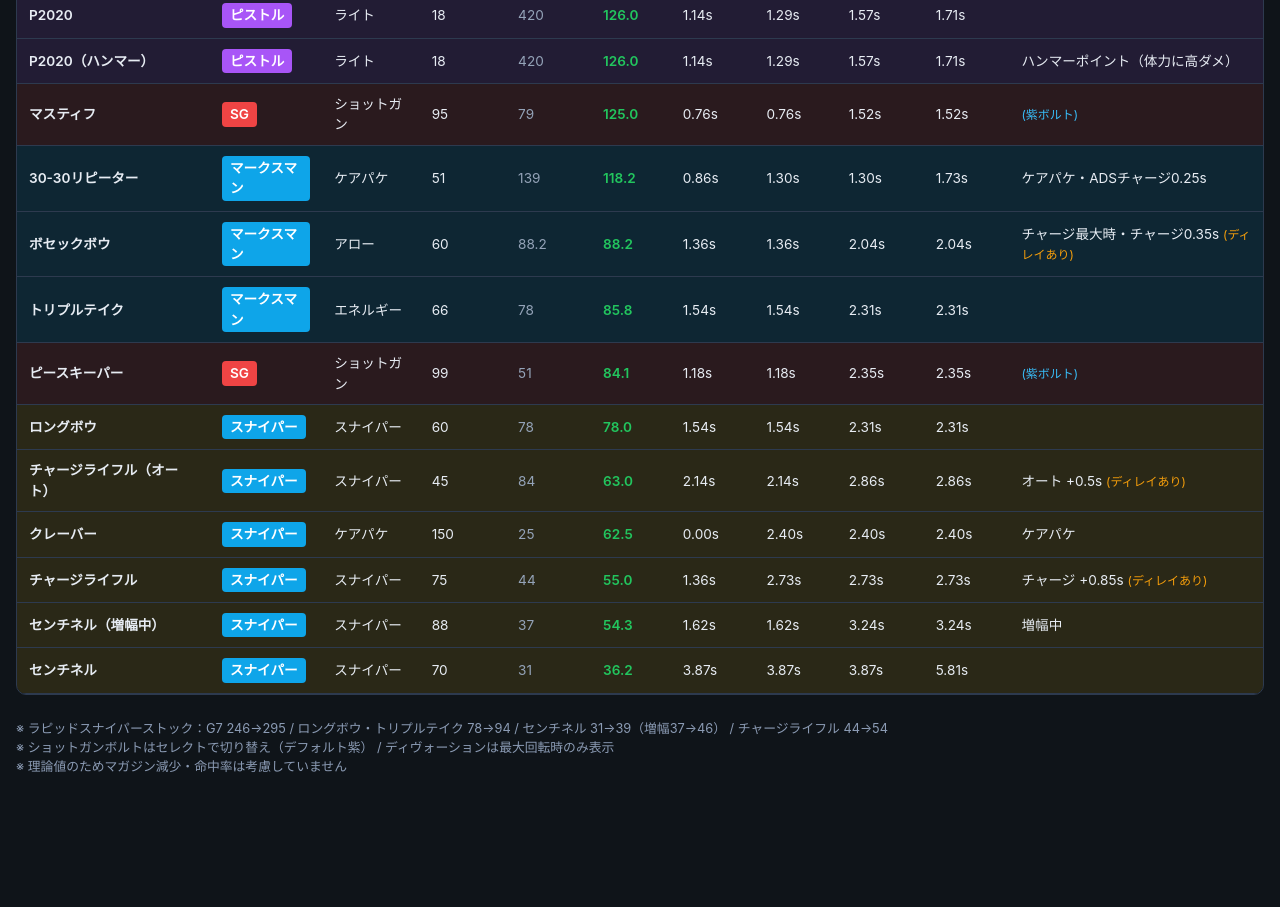
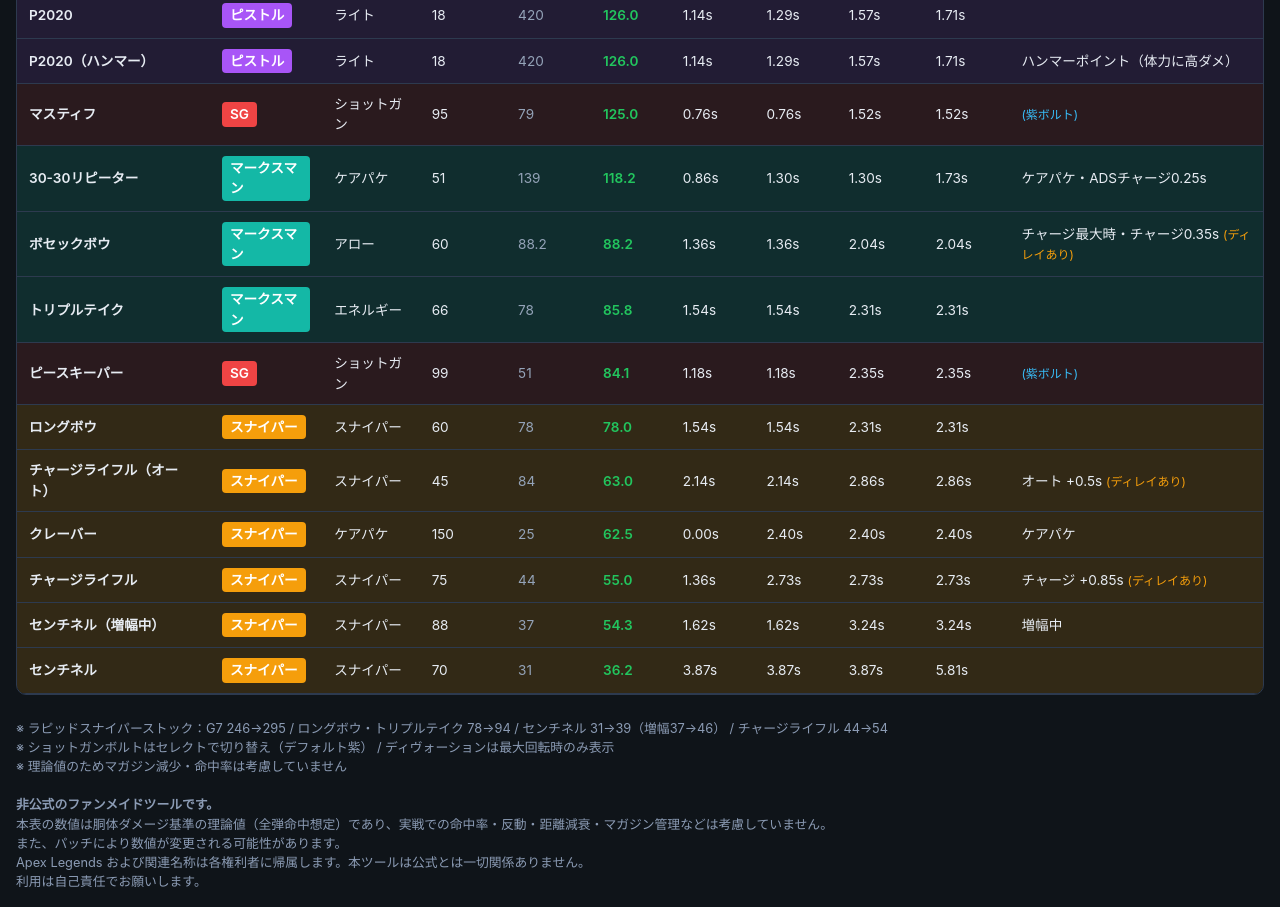
Before and after one commit to raigant0113-sketch/apex_dps, a plain HTML site: page index.html in a window 1280 px wide. Shown: the part 1666-2573 px from the top of the page. Before the commit the page ends 2458 px from the top, so only its background shows below. Drawn offline with Linux system fonts and the light colour scheme.

Commit message:
Update index.html

```diff
--- a/index.html
+++ b/index.html
@@ -130,8 +130,8 @@
   .type-LMG { background: rgba(249, 115, 22, 0.12); }
   .type-SG { background: rgba(239, 68, 68, 0.12); }
   .type-ピストル { background: rgba(168, 85, 247, 0.12); }
-  .type-マークスマン { background: rgba(14, 165, 233, 0.12); }
-  .type-スナイパー { background: rgba(234, 179, 8, 0.12); }
+  .type-マークスマン { background: rgba(20, 184, 166, 0.15); }
+  .type-スナイパー { background: rgba(245, 158, 11, 0.15); }
 
   /* 弾薬色 */
   .ammo-ライト { background: rgba(249, 115, 22, 0.15); }
@@ -146,14 +146,13 @@
   .badge-LMG { background: #f97316; color: #fff; }
   .badge-SG { background: #ef4444; color: #fff; }
   .badge-ピストル { background: #a855f7; color: #fff; }
-  .badge-マークスマン { background: #0ea5e9; color: #fff; }
-  .badge-スナイパー { background: #eab308; color: #111; }
+  .badge-マークスマン { background: #14b8a6; color: #fff; }
+  .badge-スナイパー { background: #f59e0b; color: #fff; }
 
   .badge-ライト { background: #f97316; color: #fff; }
   .badge-ヘビー { background: #86efac; color: #14532d; }
   .badge-エネルギー { background: #a3e635; color: #1a2e05; }
   .badge-ショットガン { background: #ef4444; color: #fff; }
-  .badge-スナイパー { background: #0ea5e9; color: #fff; }
   .badge-ケアパケ { background: #ec4899; color: #fff; }
   .badge-アロー { background: #eab308; color: #111; }
   .ammo-アロー { background: rgba(234, 179, 8, 0.15); }
@@ -250,7 +249,12 @@
 <div class="footer">
   ※ ラピッドスナイパーストック：G7 246→295 / ロングボウ・トリプルテイク 78→94 / センチネル 31→39（増幅37→46） / チャージライフル 44→54<br>
   ※ ショットガンボルトはセレクトで切り替え（デフォルト紫） / ディヴォーションは最大回転時のみ表示<br>
-  ※ 理論値のためマガジン減少・命中率は考慮していません
+  ※ 理論値のためマガジン減少・命中率は考慮していません<br><br>
+  <strong>非公式のファンメイドツールです。</strong><br>
+  本表の数値は胴体ダメージ基準の理論値（全弾命中想定）であり、実戦での命中率・反動・距離減衰・マガジン管理などは考慮していません。<br>
+  また、パッチにより数値が変更される可能性があります。<br>
+  Apex Legends および関連名称は各権利者に帰属します。本ツールは公式とは一切関係ありません。<br>
+  利用は自己責任でお願いします。
 </div>
 
 <script>
```
